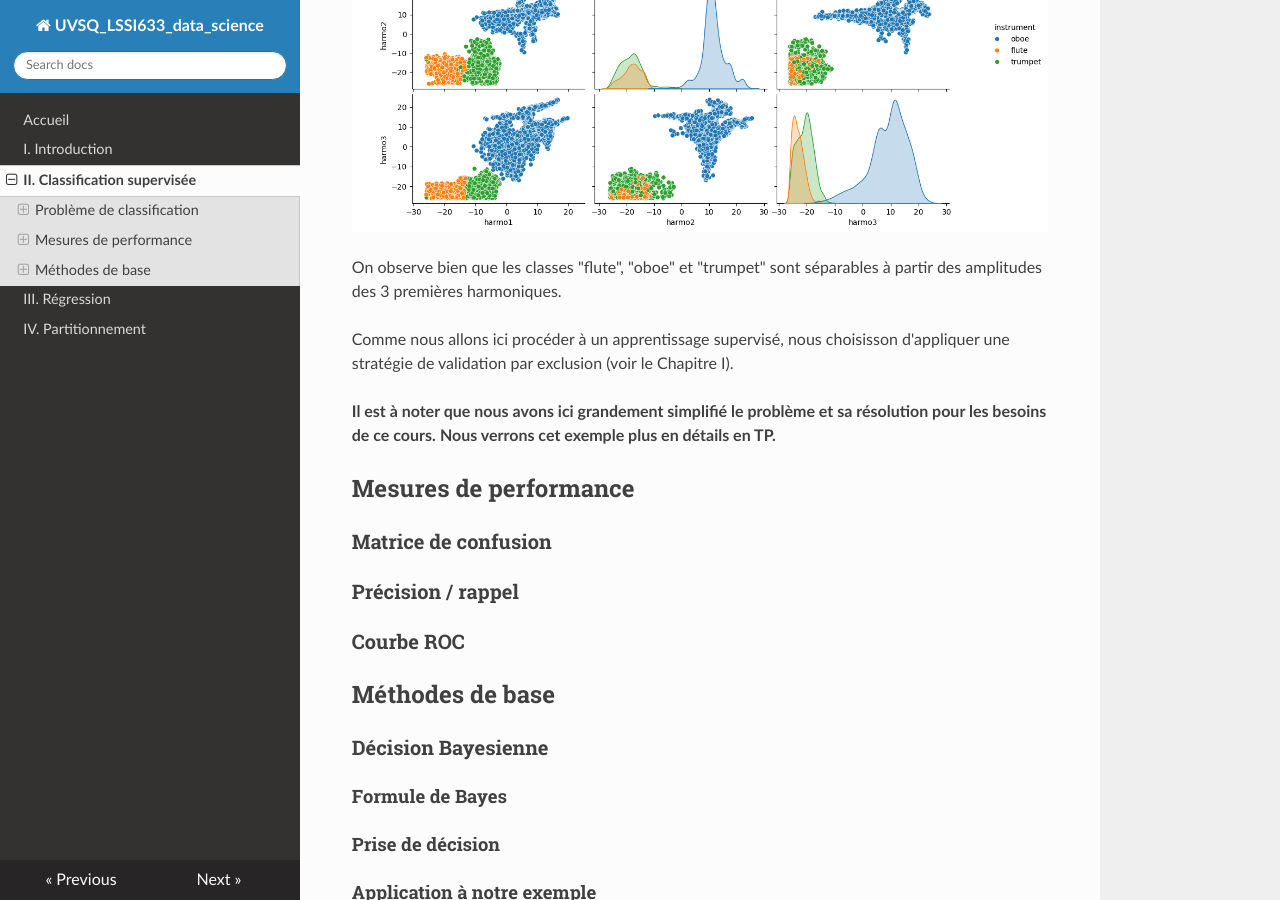
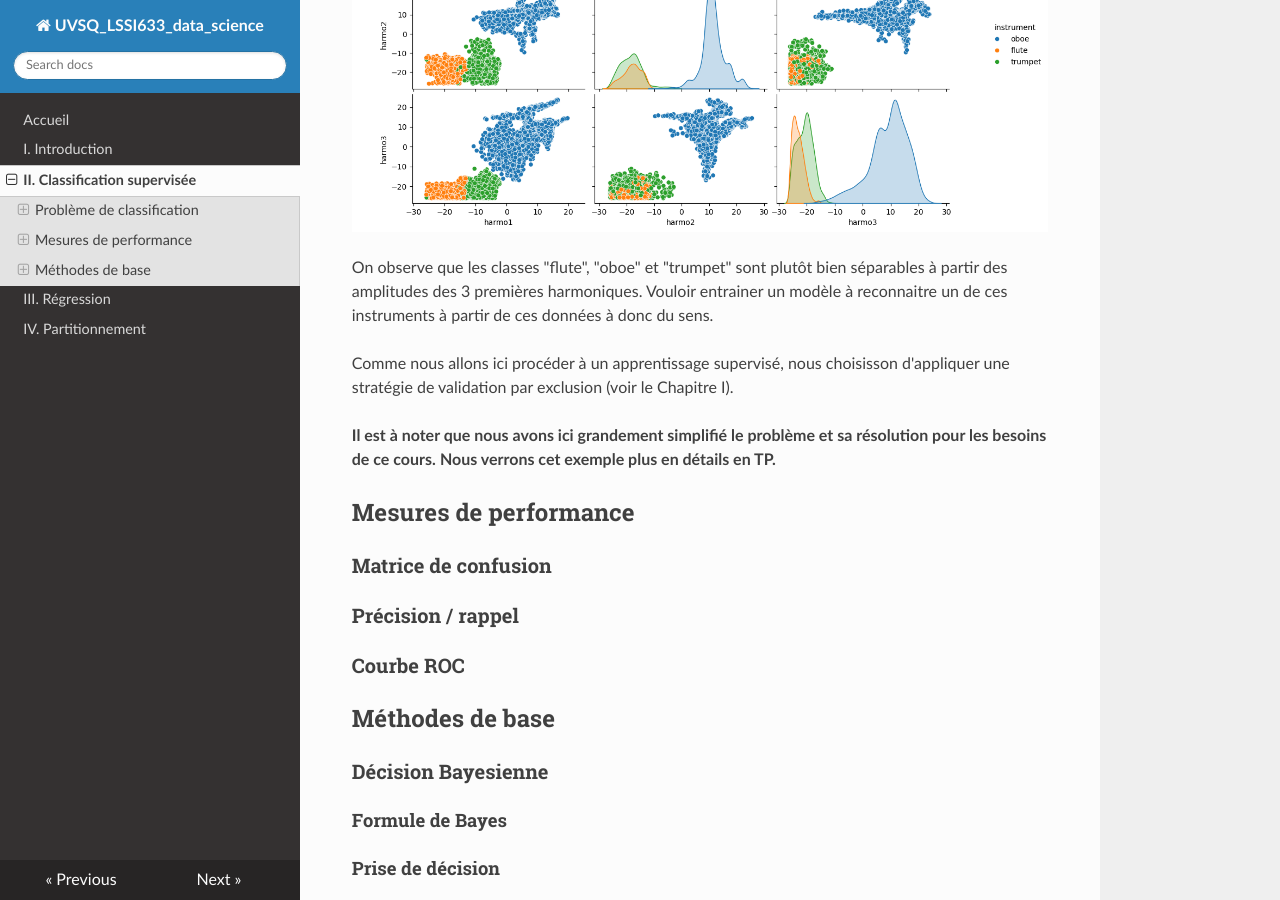
Before and after one commit to NicOudart/UVSQ_LSSI633_data_science, an MkDocs documentation site: the page built from docs/Chap2_Classification_supervisee.md, in a window 1280 px wide and 900 px high, scrolled down 3255 px. Built offline with MkDocs 1.6.1, drawn with Linux system fonts in a browser that asks for light colours; nearby versions of some CDN libraries.

Commit message:
-Minor update of Chapter 2.

```diff
--- a/docs/Chap2_Classification_supervisee.md
+++ b/docs/Chap2_Classification_supervisee.md
@@ -26,7 +26,7 @@ Comme mentionné lors du Chapitre I, par "**classifier**" on entend associer une
 
 ### Exemple de problème
 
-Pourquoi est-on capables de reconnaitre le son d'un instrument de musique d'un autre ?
+**Pourquoi est-on capables de reconnaitre le son d'un instrument de musique d'un autre ?**
 
 Lorsqu'un instrument joue une note, le son émit ne contient jamais qu'une seule fréquence.
 Il est en réalité constitué d'une "fréquence fondamentale" (la note que l'on veut jouer), et des "harmoniques" (des fréquences multiples de la fondamentale).
@@ -43,7 +43,7 @@ On voit nettement la différence de timbre entre les 3 instruments.
 
 D'où l'idée suivante : **peut-on entrainer un modèle à reconnaitre un instrument à partir d'un enregistrement ?**
 
-Voici un jeu de données au format CSV, collectées à partir d'enregistrements d'une flute, d'un hautbois et d'une trompette jouant un La (440 Hz) : [Chap2_instruments_dataset](https://github.com/NicOudart/UVSQ_LSSI633_data_science/tree/main/datasets/Chap2_instruments_dataset.csv)
+Voici un jeu de données au format CSV, collectées à partir d'enregistrements d'une flute, d'un hautbois et d'une trompette jouant un La (440 Hz) : [Chap2_instruments_dataset](https://github.com/NicOudart/UVSQ_LSSI633_data_science/tree/master/datasets/Chap2_instruments_dataset.csv)
 
 Le tableau de données qu'il contient est de la forme suivante :
 
@@ -86,7 +86,8 @@ On obtient alors le graphique suivant :
 
 ![Matrice de corrélations des 3 instruments](img/Chap2_correlation_matrix_instruments.png)
 
-On observe bien que les classes "flute", "oboe" et "trumpet" sont séparables à partir des amplitudes des 3 premières harmoniques.
+On observe que les classes "flute", "oboe" et "trumpet" sont plutôt bien séparables à partir des amplitudes des 3 premières harmoniques.
+Vouloir entrainer un modèle à reconnaitre un de ces instruments à partir de ces données à donc du sens.
 
 Comme nous allons ici procéder à un apprentissage supervisé, nous choisisson d'appliquer une stratégie de validation par exclusion (voir le Chapitre I).
 
```
